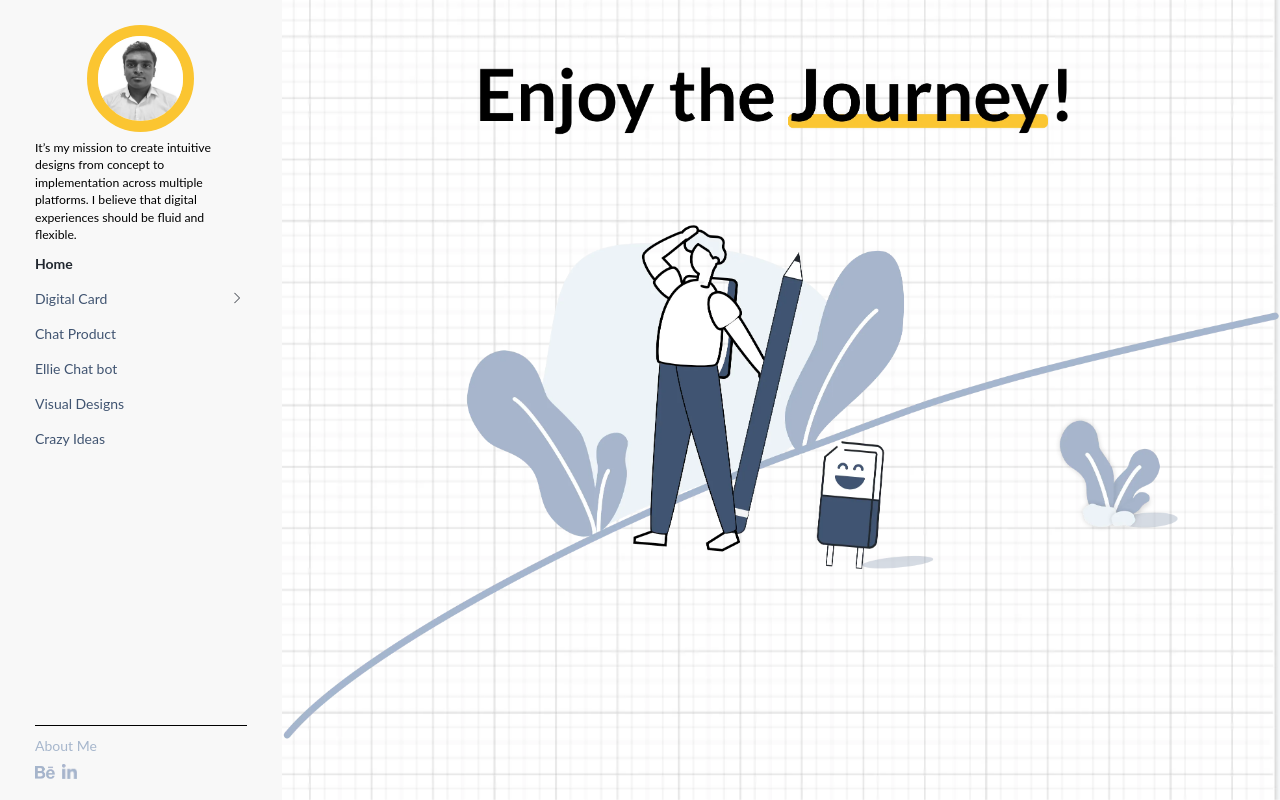
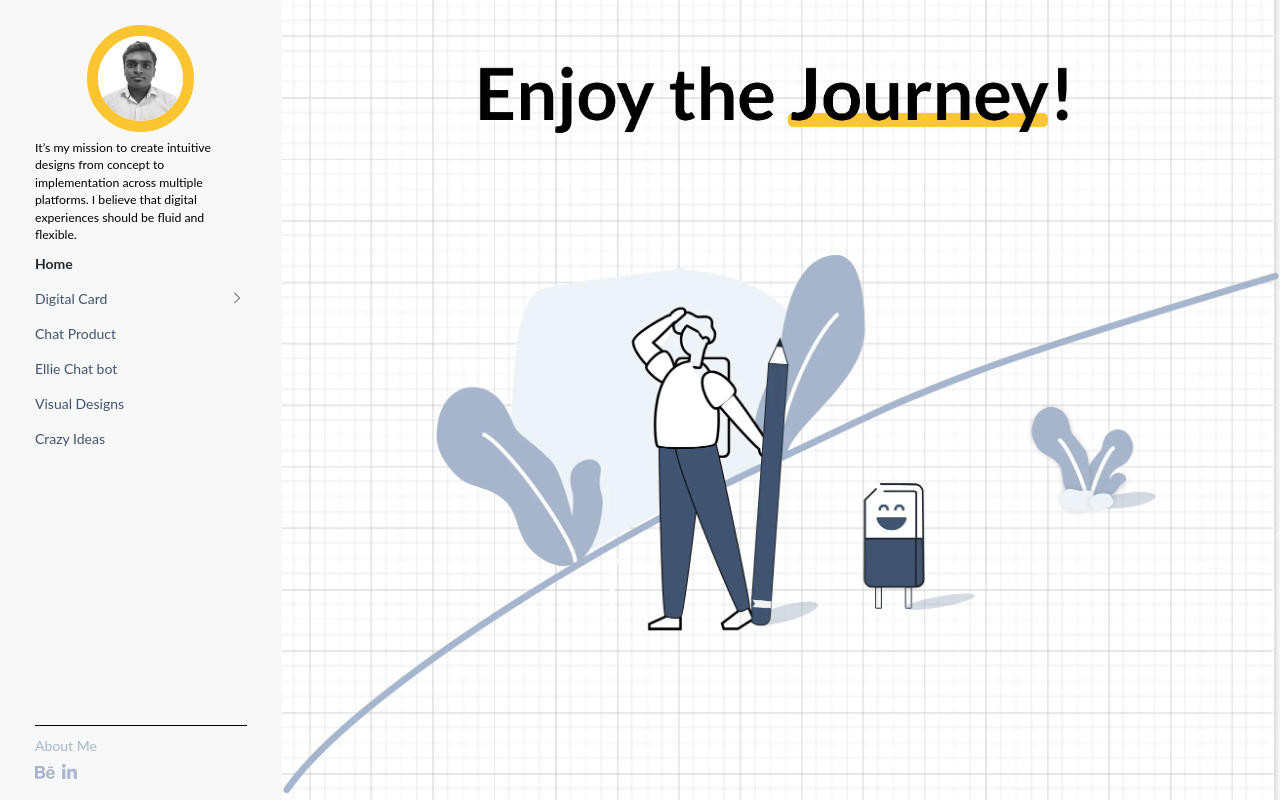
Before and after one commit to Harish-here/madhanraj-ux, a Next.js app: page / in a window 1280 px wide. Built offline with nearby package versions, Linux system fonts and the light colour scheme.

Commit message:
new image

```diff
--- a/pages/index.js
+++ b/pages/index.js
@@ -4,8 +4,8 @@
 export default function Home() {
   return (
     <div id="home" className="flex items-center justify-center w-full h-screen">
-      <div className="flex flex-col">
-        <div className="flex justify-center mb-20">
+      <div className="flex flex-col justify-between h-full">
+        <div className="flex justify-center pt-4 mt-10">
           <Image
             width="611"
             height="101"
--- a/styles/globals.css
+++ b/styles/globals.css
@@ -78,8 +78,3 @@
   -o-background-size: cover;
   background-size: cover;
 }
-
-#home .home-banner {
-  width: 100%;
-  height: 530px;
-}
```
Also changed, not shown: public/home/home_banner.webp, public/home/home_bg.webp.
